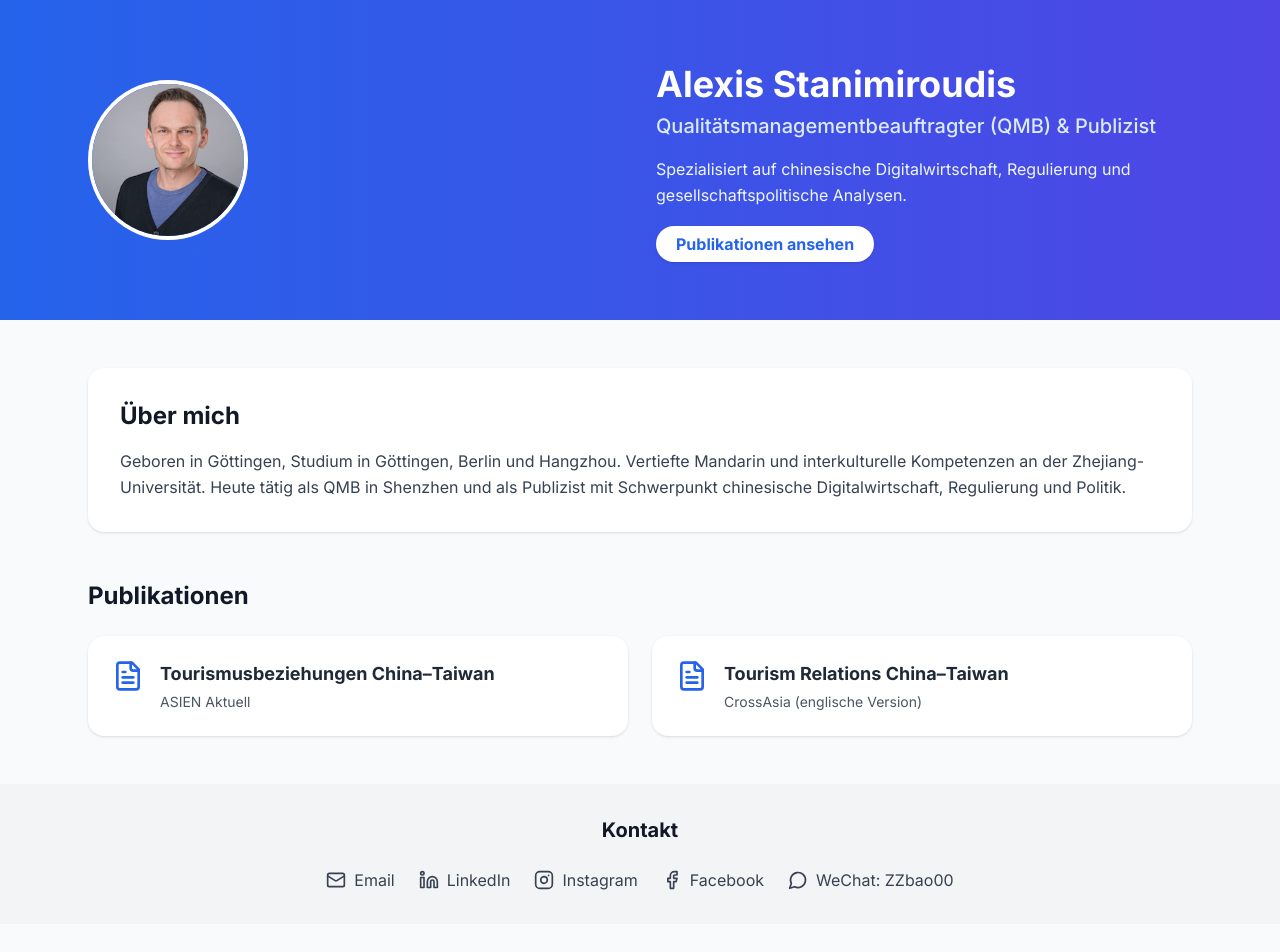
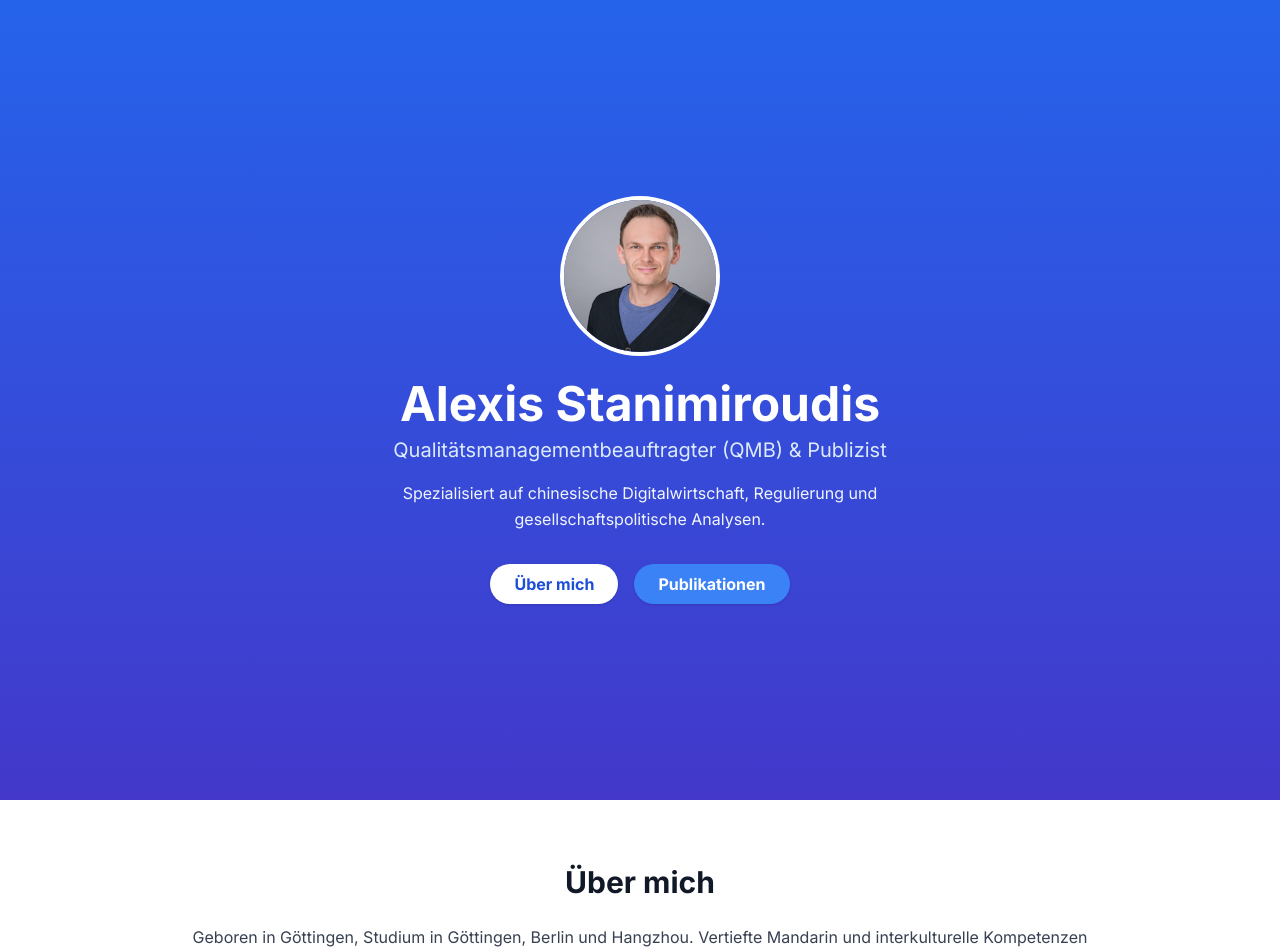
Before and after one commit to stanimia81/alexis-website, a React (Vite) app: page / in a window 1280 px wide. Shown: the top 952 px of the page. Before the commit the page ends 924 px from the top, so only its background shows below. Built offline with nearby package versions, Linux system fonts and the light colour scheme.

Commit message:
Update App.jsx

```diff
--- a/src/App.jsx
+++ b/src/App.jsx
@@ -13,10 +13,7 @@ export default function App() {
   return (
     <div className="bg-gray-50 text-gray-900">
       {/* Hero Section */}
-      <section className="bg-gradient-to-r from-blue-600 to-indigo-600 text-white py-16">
-        <div className="max-w-6xl mx-auto px-6 grid grid-cols-1 md:grid-cols-2 items-center gap-8">
-          {/* Profilbild */}
-          <div className="flex justify-center md:justify-start">
+      <section className="min-h-screen bg-gradient-to-b from-blue-600 to-indigo-700 text-white flex flex-col items-center justify-center text-center px-6">
         <img
           src={profilePic}
           alt="Profilbild Alexis Stanimiroudis"
@@ -29,31 +26,34 @@ export default function App() {
             border: "4px solid white",
           }}
         />
-          </div>
-          {/* Text */}
-          <div>
-            <h1 className="text-4xl font-bold mb-2">Alexis Stanimiroudis</h1>
-            <h2 className="text-xl font-medium text-blue-100 mb-4">
+        <h1 className="mt-6 text-5xl font-bold">Alexis Stanimiroudis</h1>
+        <h2 className="mt-2 text-xl text-blue-100">
           Qualitätsmanagementbeauftragter (QMB) & Publizist
         </h2>
-            <p className="mb-6 text-blue-50 leading-relaxed">
-              Spezialisiert auf chinesische Digitalwirtschaft, Regulierung
-              und gesellschaftspolitische Analysen.
+        <p className="mt-4 max-w-xl text-blue-50 leading-relaxed">
+          Spezialisiert auf chinesische Digitalwirtschaft, Regulierung und
+          gesellschaftspolitische Analysen.
         </p>
+        <div className="mt-8 flex gap-4">
+          <a
+            href="#about"
+            className="bg-white text-blue-700 font-semibold px-6 py-2 rounded-full shadow hover:bg-blue-50 transition"
+          >
+            Über mich
+          </a>
           <a
             href="#publikationen"
-              className="bg-white text-blue-600 font-semibold px-5 py-2 rounded-full shadow hover:bg-blue-50 transition"
+            className="bg-blue-500 text-white font-semibold px-6 py-2 rounded-full shadow hover:bg-blue-400 transition"
           >
-              Publikationen ansehen
+            Publikationen
           </a>
-          </div>
         </div>
       </section>
 
-      <main className="max-w-6xl mx-auto px-6 py-12 space-y-12">
       {/* Über mich */}
-        <section className="bg-white rounded-2xl shadow p-8">
-          <h3 className="text-2xl font-semibold mb-4">Über mich</h3>
+      <section id="about" className="bg-white py-16 px-6">
+        <div className="max-w-4xl mx-auto text-center">
+          <h3 className="text-3xl font-semibold mb-6">Über mich</h3>
           <p className="leading-relaxed text-gray-700">
             Geboren in Göttingen, Studium in Göttingen, Berlin und Hangzhou.
             Vertiefte Mandarin und interkulturelle Kompetenzen an der
@@ -61,12 +61,16 @@ export default function App() {
             Publizist mit Schwerpunkt chinesische Digitalwirtschaft,
             Regulierung und Politik.
           </p>
+        </div>
       </section>
 
       {/* Publikationen */}
-        <section id="publikationen">
-          <h3 className="text-2xl font-semibold mb-6">Publikationen</h3>
-          <div className="grid grid-cols-1 md:grid-cols-2 gap-6">
+      <section id="publikationen" className="bg-gray-100 py-16 px-6">
+        <div className="max-w-6xl mx-auto">
+          <h3 className="text-3xl font-semibold text-center mb-10">
+            Publikationen
+          </h3>
+          <div className="grid grid-cols-1 md:grid-cols-2 gap-8">
             {/* Publikation 1 */}
             <a
               href="/pdfs/Asien_Aktuell.pdf"
@@ -75,7 +79,7 @@ export default function App() {
               className="block bg-white rounded-2xl shadow hover:shadow-lg transition transform hover:-translate-y-1 p-6"
             >
               <div className="flex items-start gap-4">
-                <FileText className="text-blue-600" size={32} />
+                <FileText className="text-blue-600" size={36} />
                 <div>
                   <h4 className="font-semibold text-lg text-gray-800 mb-1">
                     Tourismusbeziehungen China–Taiwan
@@ -93,7 +97,7 @@ export default function App() {
               className="block bg-white rounded-2xl shadow hover:shadow-lg transition transform hover:-translate-y-1 p-6"
             >
               <div className="flex items-start gap-4">
-                <FileText className="text-blue-600" size={32} />
+                <FileText className="text-blue-600" size={36} />
                 <div>
                   <h4 className="font-semibold text-lg text-gray-800 mb-1">
                     Tourism Relations China–Taiwan
@@ -105,43 +109,43 @@ export default function App() {
               </div>
             </a>
           </div>
+        </div>
       </section>
-      </main>
 
       {/* Kontakt */}
-      <footer className="bg-gray-100 py-8">
-        <div className="max-w-6xl mx-auto px-6 text-center">
-          <h3 className="text-xl font-semibold mb-6">Kontakt</h3>
-          <div className="flex flex-wrap justify-center gap-6 text-gray-700">
+      <footer className="bg-gray-900 text-white py-12 px-6">
+        <div className="max-w-6xl mx-auto text-center">
+          <h3 className="text-2xl font-semibold mb-8">Kontakt</h3>
+          <div className="flex flex-wrap justify-center gap-8">
             <a
               href="mailto:tristani_81@yahoo.de"
-              className="flex items-center gap-2 hover:text-blue-600"
+              className="flex items-center gap-2 hover:text-blue-400"
             >
-              <Mail size={20} /> Email
+              <Mail size={22} /> Email
             </a>
             <a
               href="https://www.linkedin.com/feed/"
               target="_blank"
-              className="flex items-center gap-2 hover:text-blue-600"
+              className="flex items-center gap-2 hover:text-blue-400"
             >
-              <Linkedin size={20} /> LinkedIn
+              <Linkedin size={22} /> LinkedIn
             </a>
             <a
               href="https://www.instagram.com/al_els/"
               target="_blank"
-              className="flex items-center gap-2 hover:text-blue-600"
+              className="flex items-center gap-2 hover:text-blue-400"
             >
-              <Instagram size={20} /> Instagram
+              <Instagram size={22} /> Instagram
             </a>
             <a
               href="https://www.facebook.com/alexis.stanimiroudis/"
               target="_blank"
-              className="flex items-center gap-2 hover:text-blue-600"
+              className="flex items-center gap-2 hover:text-blue-400"
             >
-              <Facebook size={20} /> Facebook
+              <Facebook size={22} /> Facebook
             </a>
             <div className="flex items-center gap-2">
-              <MessageCircle size={20} /> WeChat: ZZbao00
+              <MessageCircle size={22} /> WeChat: ZZbao00
             </div>
           </div>
         </div>
```
Lines whose indentation alone changed are shown as unchanged.
